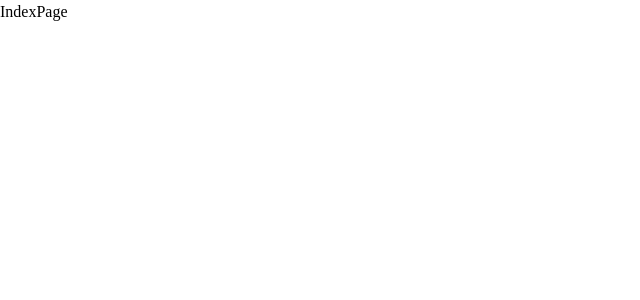
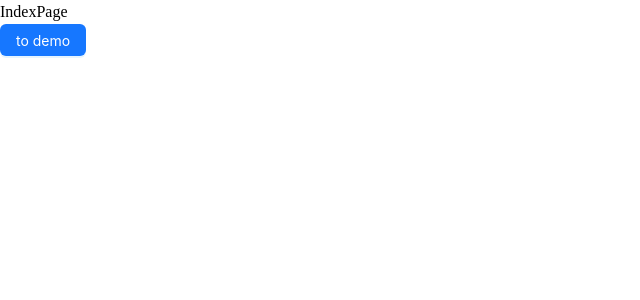
Before and after one commit to liugoudan125/kkh-admin-react, a React (Vite) app: page / in a window 1280 px wide. Shown: the top 300 px of the page, without its empty margins (0-640 px from the left). Built offline with nearby package versions, Linux system fonts and the light colour scheme.

Commit message:
2025-07-31 18:18:54

```diff
--- a/index.html
+++ b/index.html
@@ -2,7 +2,7 @@
 <html lang="en">
 	<head>
 		<meta charset="UTF-8" />
-		<link rel="icon" type="image/svg+xml" href="/logo.svg" />
+		<link rel="icon" type="image/svg+xml" href="/logo.png" />
 		<meta name="viewport" content="width=device-width, initial-scale=1.0" />
 		<title>kkh后台管理</title>
 	</head>
--- a/src/pages/index/index.tsx
+++ b/src/pages/index/index.tsx
@@ -1,7 +1,17 @@
+import { Button } from 'antd'
 import type { FC } from 'react'
+import { useNavigate } from 'react-router'
 
 const IndexPage: FC = () => {
-	return <div>IndexPage</div>
+	const navigate = useNavigate()
+	return (
+		<div>
+			<h1>IndexPage</h1>
+			<Button type="primary" onClick={() => navigate('/demo')}>
+				to demo
+			</Button>
+		</div>
+	)
 }
 
 export default IndexPage
```
Also changed, not shown: public/logo.png (added), public/logo.svg (deleted).
